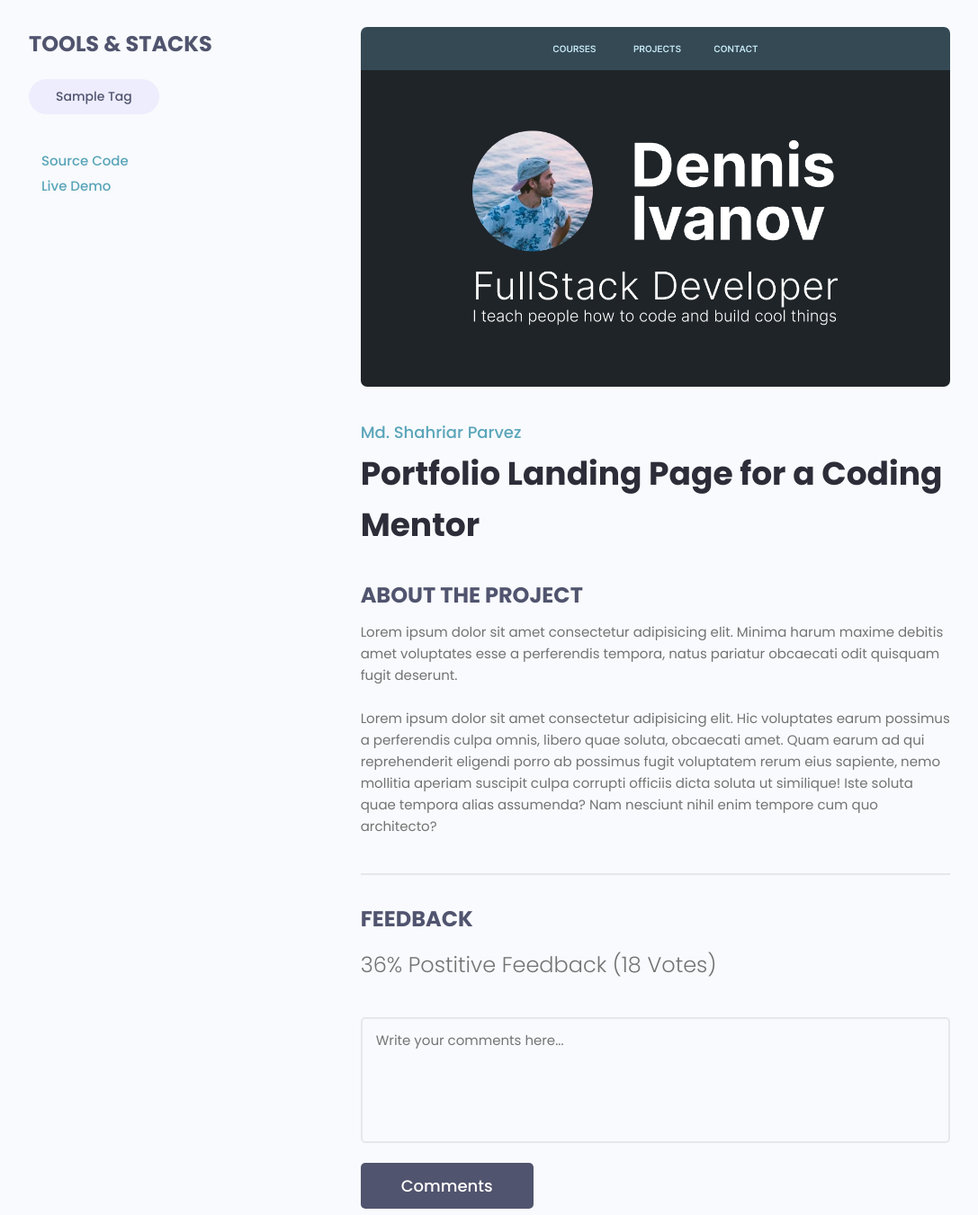
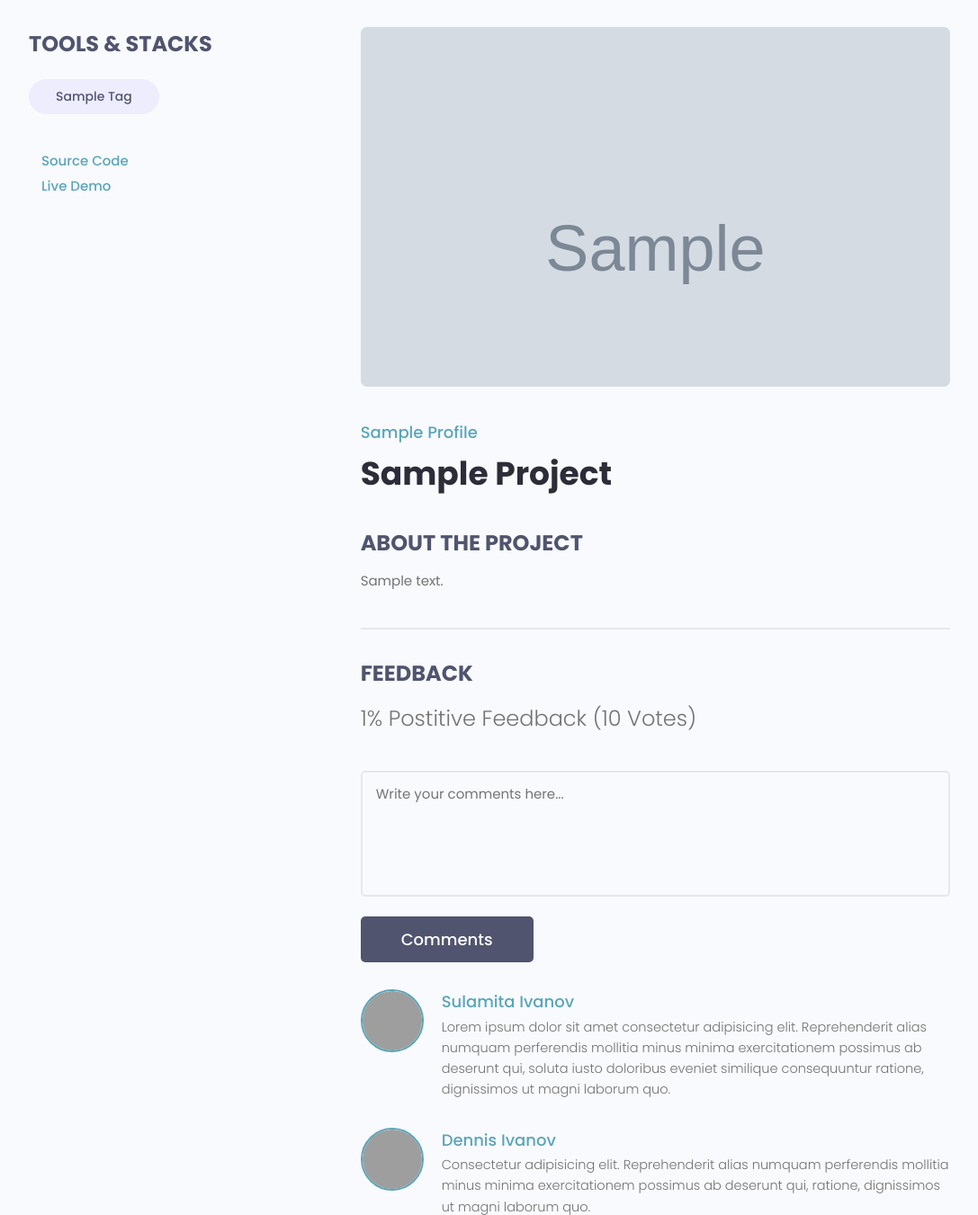
Before and after one commit to gurnitha/django-torang-bisa-apa, a Django app: page /project-detail/00000000-0000-0000-0000-000000000001/ in a window 1280 px wide. Shown: the part 139-1490 px from the top of the page at 90% size, without its empty margins (96-1183 px from the left). Run offline with Django 3.2, Linux system fonts and the light colour scheme; tables that the repository leaves empty hold one stand-in row (values such as "Sample post"); grey boxes marked "Sample" are stand-in pictures; some libraries are stand-ins or nearby versions; grey boxes are pictures that could not be loaded.

Commit message:
20.7 PROJECT_DETAIL Part 4 - Modified page

```diff
--- a/apps/projects/templates/projects/project_detail.html
+++ b/apps/projects/templates/projects/project_detail.html
@@ -70,25 +70,30 @@
 
                 <!-- Main content -->
                 <div class="column column--2of3">
-                    <img class="singleProject__preview" src="{% static 'assets/images/project-c.png' %}" alt="portfolio thumbnail" />
-                    <a href="profile.html" class="singleProject__developer">Md. Shahriar Parvez</a>
-                    <h2 class="singleProject__title">Portfolio Landing Page for a Coding Mentor</h2>
+
+                    <!-- About the project -->
+                    <img class="singleProject__preview"
+                        src="{{project.featured_image.url}}"
+                        alt="portfolio thumbnail" />
+                    <a
+                        href="profile.html"
+                        class="singleProject__developer">
+                        {{project.owner|title}}
+                    </a>
+                    <h2 class="singleProject__title">{{project.title|title}}</h2>
                     <h3 class="singleProject__subtitle">About the Project</h3>
+
                     <div class="singleProject__info">
-                        Lorem ipsum dolor sit amet consectetur adipisicing elit. Minima harum maxime debitis amet voluptates esse
-                        a perferendis tempora, natus pariatur obcaecati odit quisquam fugit deserunt.
-                        <br />
-                        <br />
-                        Lorem ipsum dolor sit amet consectetur adipisicing elit. Hic voluptates earum possimus a perferendis culpa
-                        omnis, libero quae soluta, obcaecati amet. Quam earum ad qui reprehenderit eligendi porro ab possimus
-                        fugit voluptatem rerum eius sapiente, nemo mollitia aperiam suscipit culpa corrupti officiis dicta soluta
-                        ut similique! Iste soluta quae tempora alias assumenda? Nam nesciunt nihil enim tempore cum quo
-                        architecto?
+                        {{project.description|safe}}
                     </div>
+                    <!-- END About the project -->
+
+                    <!-- Feedback -->
                     <div class="comments">
                         <h3 class="singleProject__subtitle">Feedback</h3>
                         <h5 class="project--rating">
-                            36% Postitive Feedback (18 Votes)
+                            {{project.vote_ratio}}%
+                            Postitive Feedback ({{project.vote_total}} Vote{{project.vote_total|pluralize:"s"}})
                         </h5>
                         <form class="form" action="#" method="POST">
                             <!-- Textarea -->
@@ -128,6 +133,8 @@
                             </div>
                         </div>
                     </div>
+                    <!-- END Feedback -->
+
                 </div>
                 <!-- END Main content -->
 
```
Also changed, not shown: README.md.
